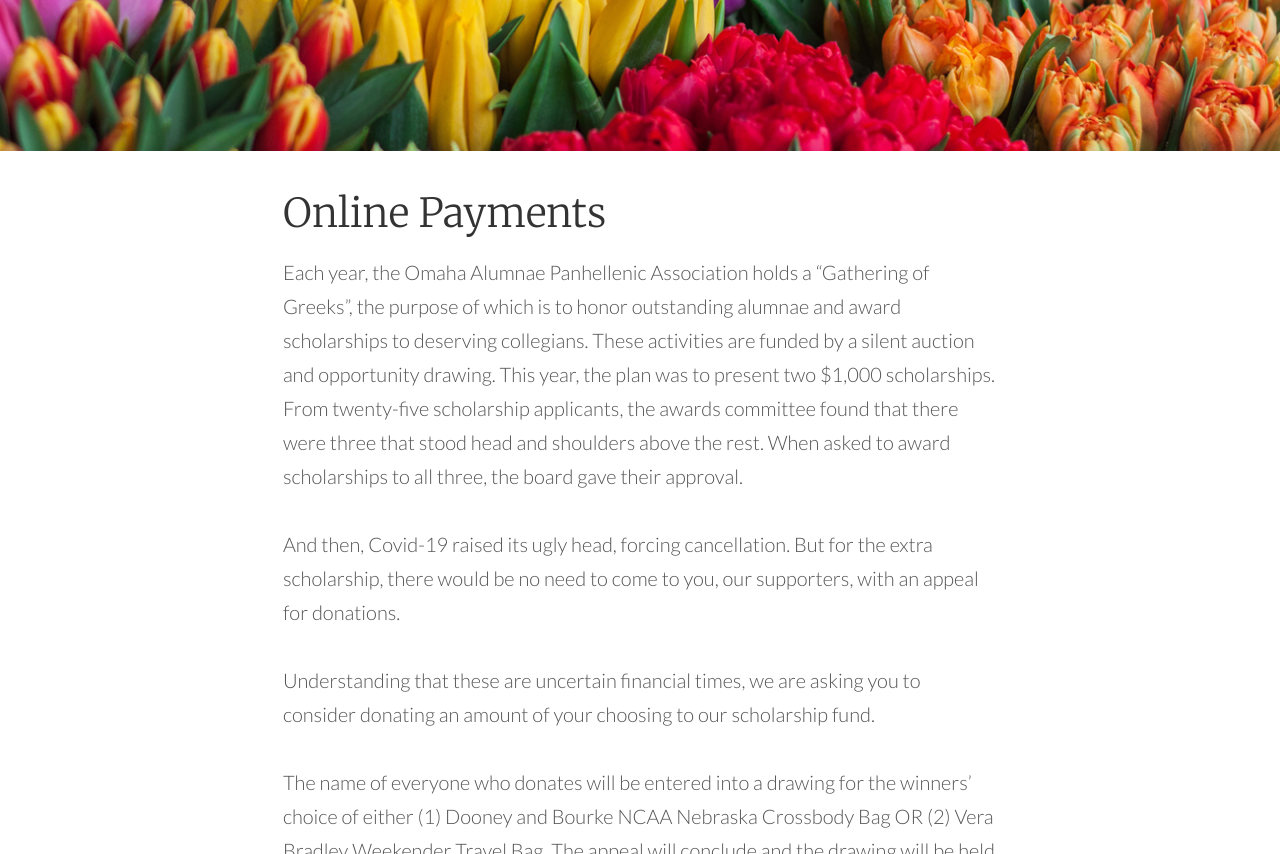
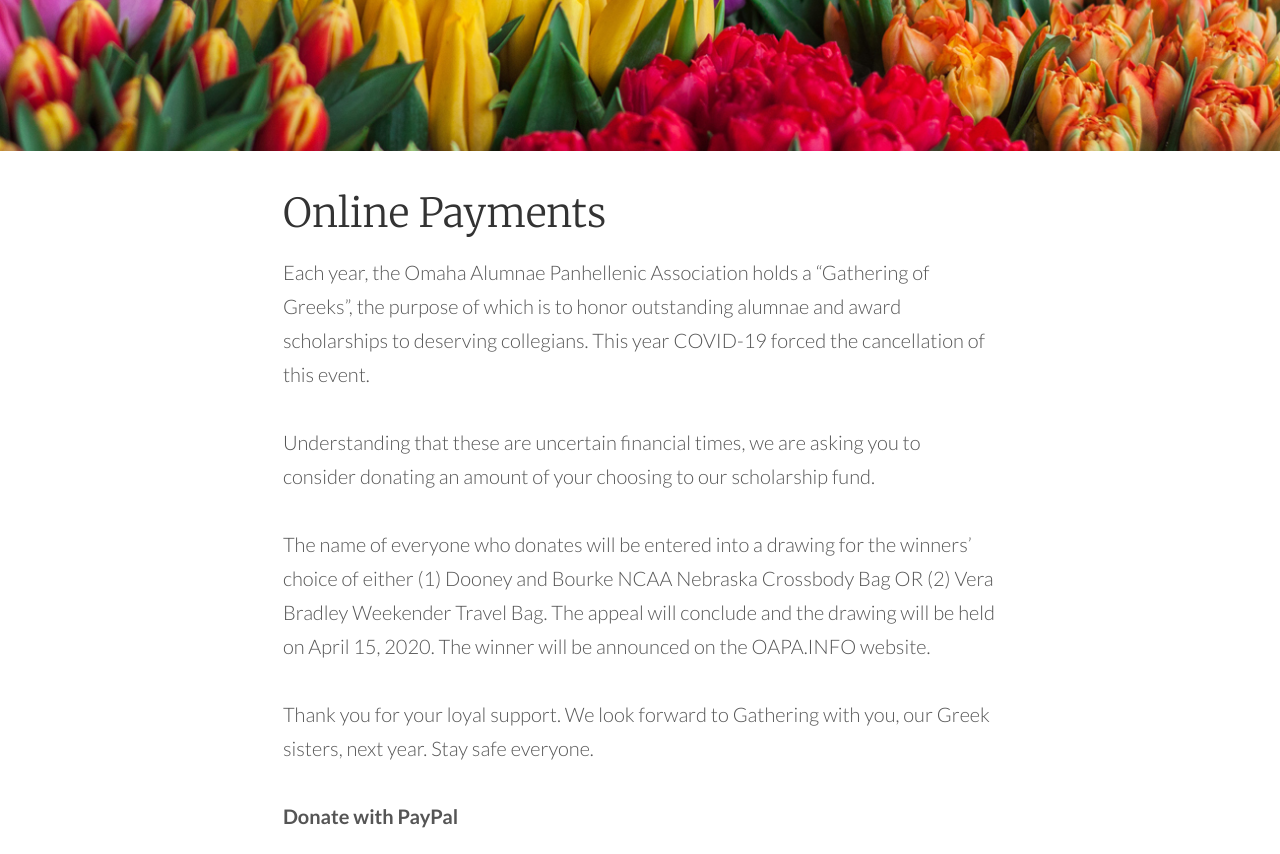
Before and after one commit to courtneyxann/oapa, a Jekyll site: the page built from docs/payments.md, in a window 1280 px wide and 900 px high, scrolled down 273 px, cut to the strip 0-854 px from the top of the window. Built offline with Jekyll 4.4.1, drawn with Linux system fonts in a browser that asks for light colours.

```diff
--- a/docs/payments.md
+++ b/docs/payments.md
@@ -3,9 +3,7 @@
 feature_image: "/assets/hero-image.jpg"
 ---
 
-Each year, the Omaha Alumnae Panhellenic Association holds a "Gathering of Greeks", the purpose of which is to honor outstanding alumnae and award scholarships to deserving collegians.  These activities are funded by a silent auction and opportunity drawing. This year, the plan was to present two $1,000 scholarships. From twenty-five scholarship applicants, the awards committee found that there were three that stood head and shoulders above the rest. When asked to award scholarships to all three, the board gave their approval.
-
-And then, Covid-19 raised its ugly head, forcing cancellation. But for the extra scholarship, there would be no need to come to you, our supporters, with an appeal for donations.
+Each year, the Omaha Alumnae Panhellenic Association holds a "Gathering of Greeks", the purpose of which is to honor outstanding alumnae and award scholarships to deserving collegians. This year COVID-19 forced the cancellation of this event.
 
 Understanding that these are uncertain financial times, we are asking you to consider donating an amount of your choosing to our scholarship fund.
 
```
